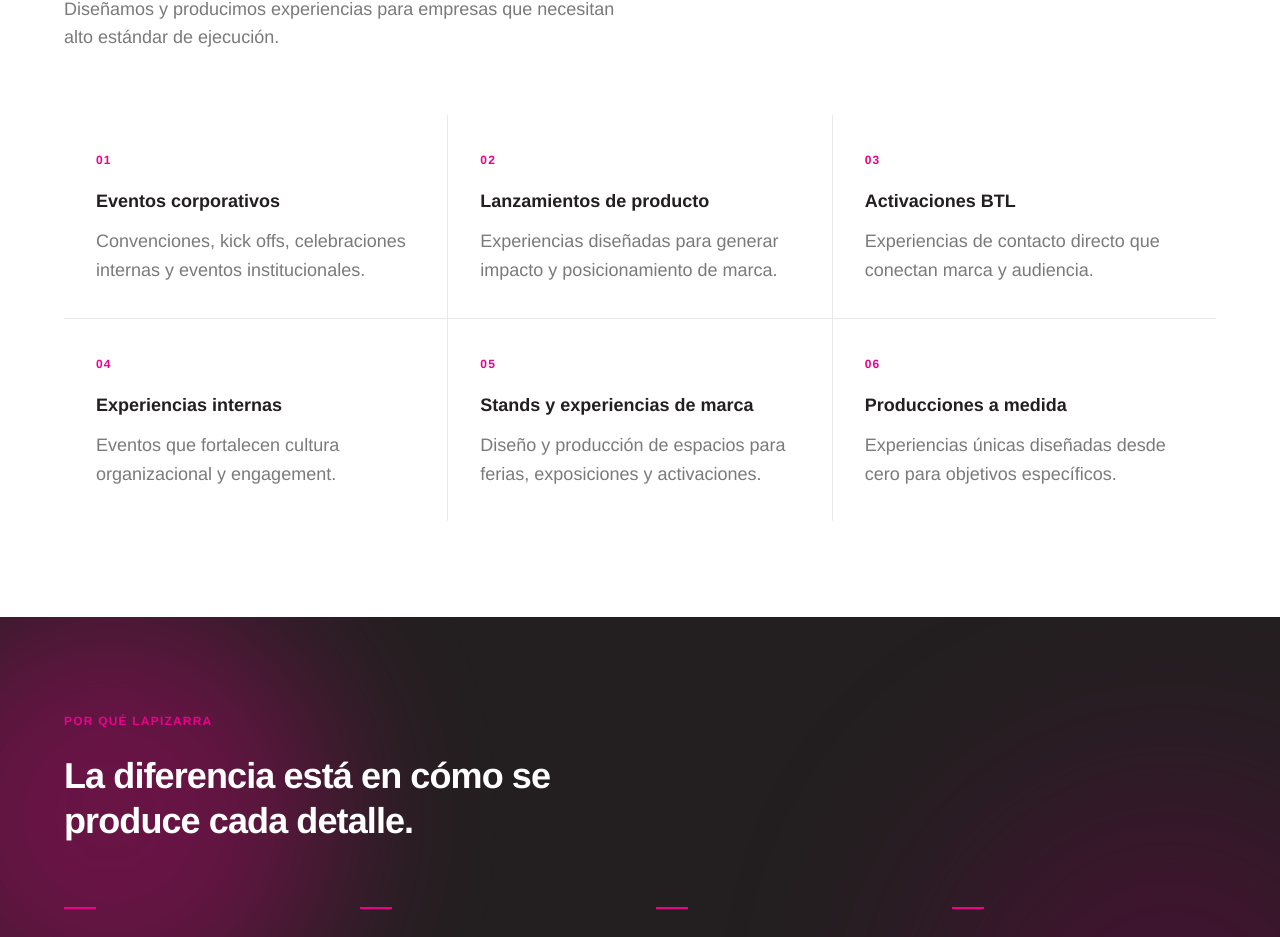
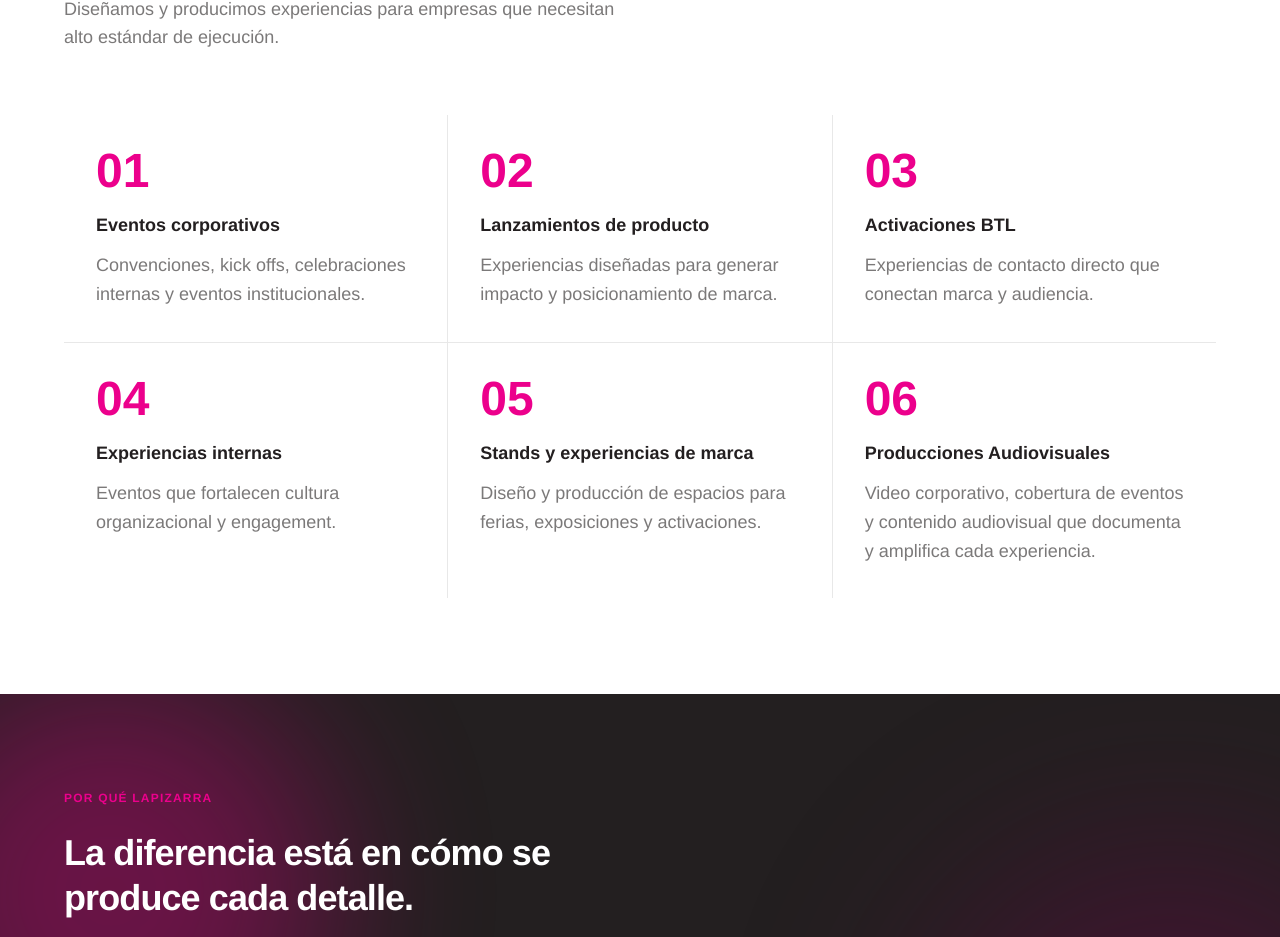
Before and after one commit to sebavigneaux-ui/lapizarra, a Next.js app: page / in a window 1280 px wide. Shown: the part 3195-4132 px from the top of the page. Built offline with nearby package versions, Linux system fonts and the light colour scheme.

Commit message:
Enlarge service numbers, rename 06 to Producciones Audiovisuales

```diff
--- a/app/components/Servicios.tsx
+++ b/app/components/Servicios.tsx
@@ -26,8 +26,8 @@ const servicios = [
   },
   {
     num: "06",
-    titulo: "Producciones a medida",
-    desc: "Experiencias únicas diseñadas desde cero para objetivos específicos.",
+    titulo: "Producciones Audiovisuales",
+    desc: "Video corporativo, cobertura de eventos y contenido audiovisual que documenta y amplifica cada experiencia.",
   },
 ];
 
@@ -50,7 +50,7 @@ export default function Servicios() {
         <div className="grid md:grid-cols-2 lg:grid-cols-3 gap-px bg-[#231F20]/10">
           {servicios.map((s) => (
             <div key={s.num} className="bg-white p-8 hover:bg-[#F5F5F5] transition-colors group">
-              <span className="text-[#EC008C] text-xs font-bold tracking-widest">{s.num}</span>
+              <span className="text-[#EC008C] text-5xl font-black leading-none">{s.num}</span>
               <h3 className="text-[#231F20] font-black text-lg mt-4 mb-3 group-hover:text-[#EC008C] transition-colors">
                 {s.titulo}
               </h3>
```
